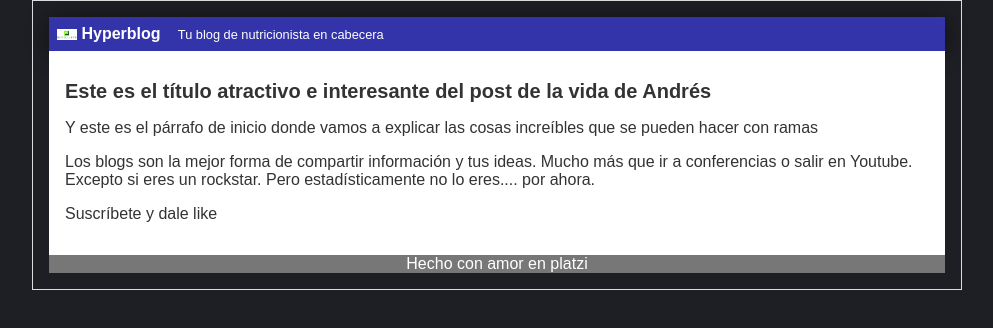
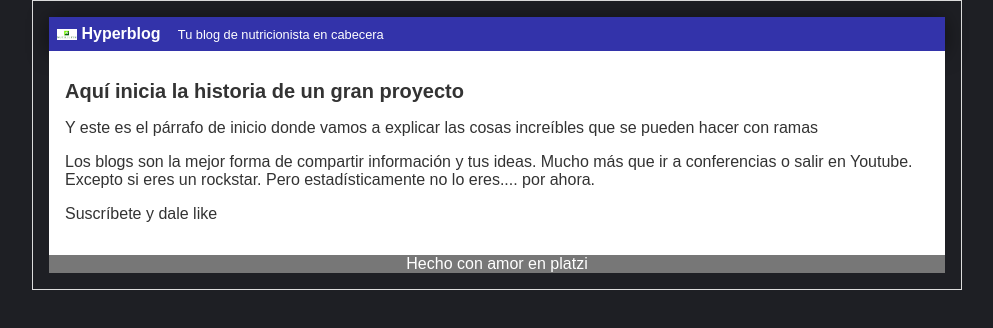
Before and after one commit to andresgonzalezrpo/hyperblog, a plain HTML site: page index.html in a window 1280 px wide. Shown: the whole page, without its empty margins (143-1136 px from the left). Drawn offline with Linux system fonts and the light colour scheme.

Commit message:
Cambie el título

```diff
--- a/index.html
+++ b/index.html
@@ -11,7 +11,7 @@
                 <span id="tagline">Tu blog de nutricionista en cabecera</span>
             </div>
             <div id="post">
-                <h1>Este es el t&iacute;tulo atractivo e interesante del post de la vida de Andr&eacute;s</h1>
+                <h1>Aqu&iacute inicia la historia de un gran proyecto</h1>
                 <p>Y este es el p&aacute;rrafo de inicio donde vamos a explicar las cosas incre&iacute;bles
                     que se pueden hacer con ramas
                 </p>
```
